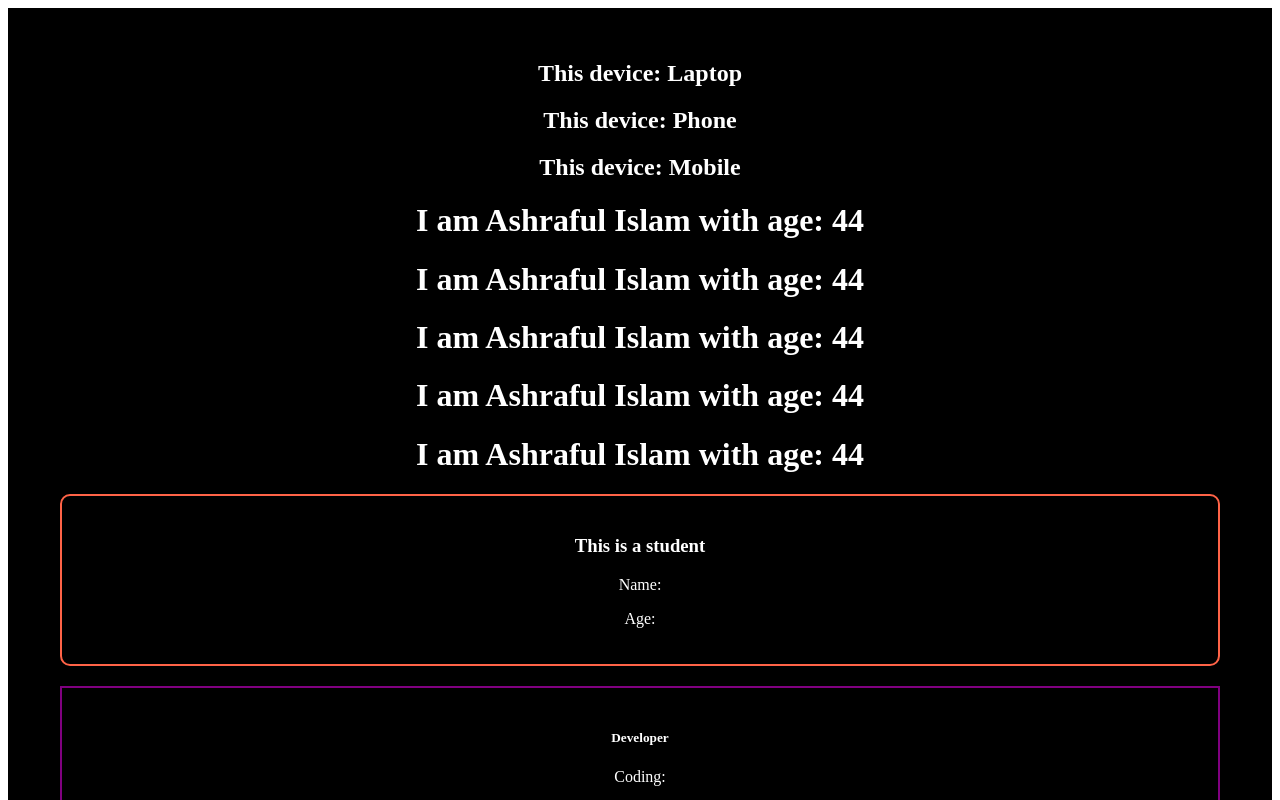
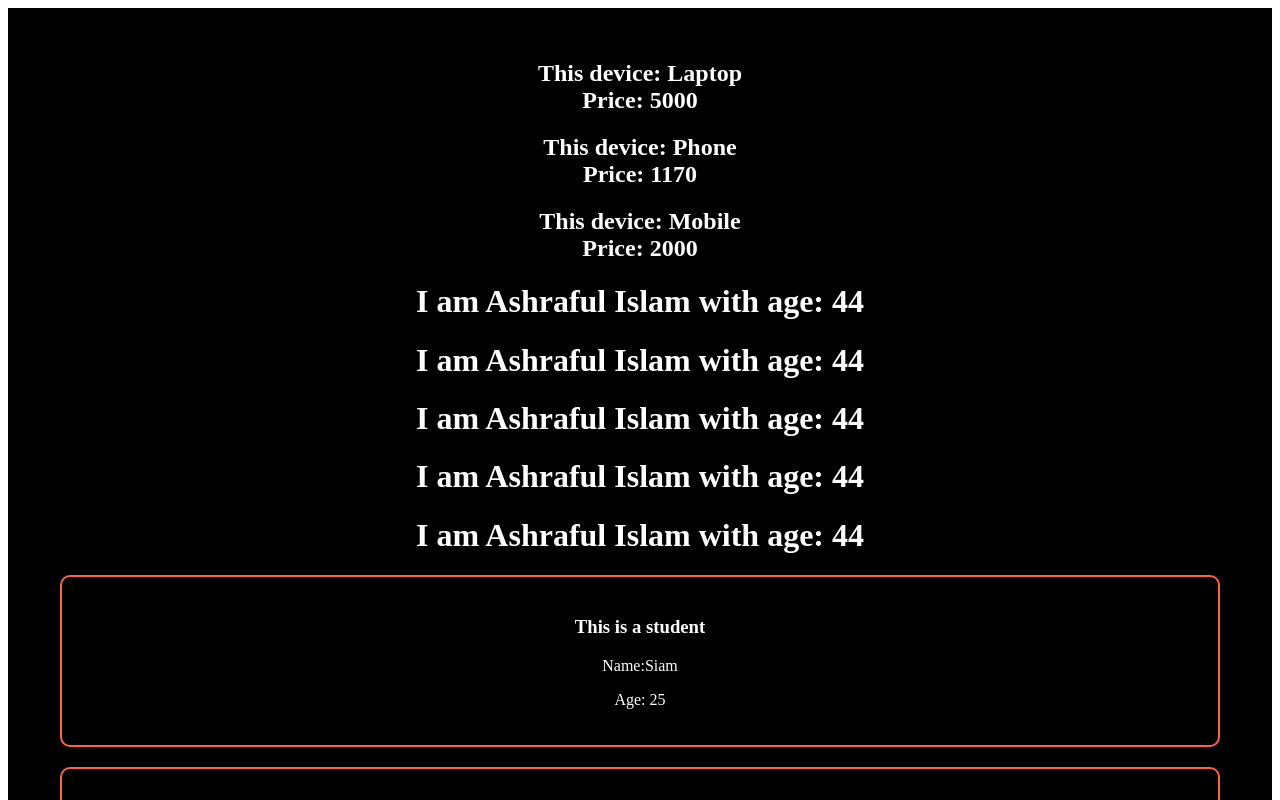
Before and after one commit to ashrafulislam08/react-core-concetps, a React (Vite) app: page / in a window 1280 px wide. Shown: the top 800 px of the page. Built offline with nearby package versions, Linux system fonts and the light colour scheme.

Commit message:
Learned little more

```diff
--- a/src/App.jsx
+++ b/src/App.jsx
@@ -1,24 +1,33 @@
 import "./App.css";
+import Todo from "./Todo";
 
 function App() {
   return (
     <>
-      <Device name="Laptop" />
-      <Device name="Phone" />
-      <Device name="Mobile" />
+      <Device name="Laptop" price="5000" />
+      <Device name="Phone" price="1170" />
+      <Device name="Mobile" price="2000" />
       <Person />
       <Person />
       <Person />
       <Person />
       <Person />
-      <Student />
-      <Developer />
+      <Student name="Siam" age="25" />
+      <Student name="Rafiq" age="60" />
+      <Developer language={"Javascript"} />
+
+      <Todo />
     </>
   );
 }
 
-function Device(props) {
-  return <h2>This device: {props.name} </h2>;
+function Device({ name, price }) {
+  return (
+    <h2>
+      This device: {name} <br />
+      Price: {price}
+    </h2>
+  );
 }
 
 function Person() {
@@ -32,17 +41,17 @@ function Person() {
   );
 }
 
-function Student() {
+function Student({ name, age }) {
   return (
     <div className="student">
       <h3>This is a student</h3>
-      <p>Name: </p>
-      <p>Age: </p>
+      <p>Name:{name} </p>
+      <p>Age: {age} </p>
     </div>
   );
 }
 
-function Developer() {
+function Developer({ language }) {
   const developerStyle = {
     margin: "20px",
     padding: "20px",
@@ -52,11 +61,11 @@ function Developer() {
   return (
     <div style={developerStyle}>
       <h5>Developer</h5>
-      <p>Coding: </p>
+      <p>Coding: {language} </p>
     </div>
   );
 }
 
 export default App;
 
-// Javascript XML
+// Javascript XML - JSX
--- /dev/null
+++ b/src/Todo.jsx
@@ -0,0 +1,5 @@
+function Todo() {
+  return <li>Task</li>;
+}
+
+export default Todo;
```
